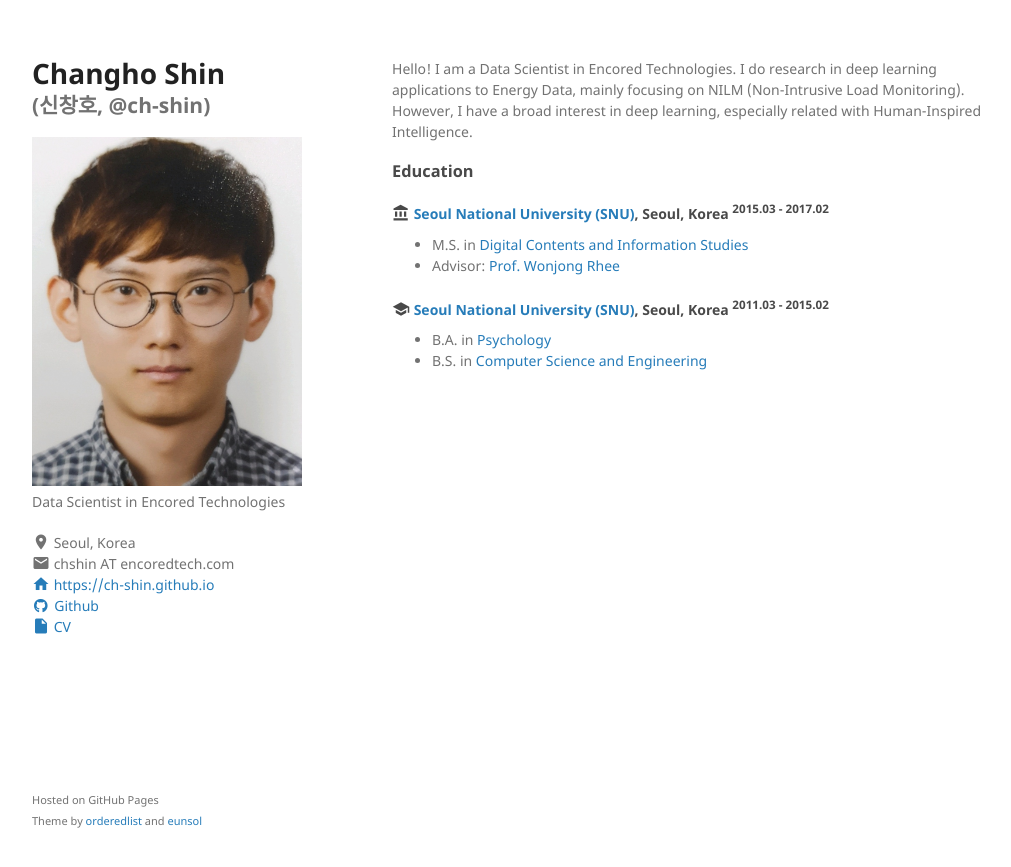
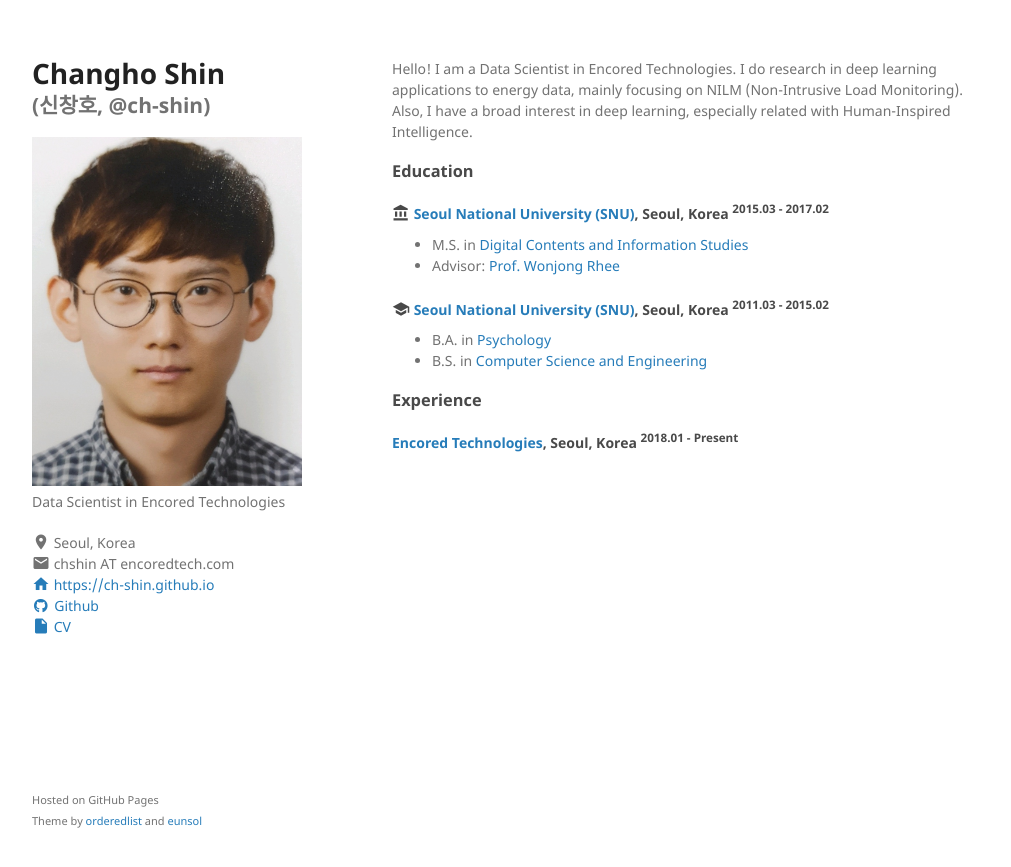
Before and after one commit to ch-shin/ch-shin.github.io, a Jekyll site: the page built from index.md, in a window 1280 px wide. Shown: the top 867 px of the page, without its empty margins (128-1139 px from the left). Built offline with Jekyll 4.4.1, drawn with Linux system fonts in a browser that asks for light colours.

Commit message:
Add experience (Encored)

```diff
--- a/index.md
+++ b/index.md
@@ -4,7 +4,7 @@ layout: default
 
 Hello!
 I am a Data Scientist in Encored Technologies.
-I do research in deep learning applications to Energy Data, mainly focusing on NILM (Non-Intrusive Load Monitoring). However, I have a broad interest in deep learning, especially related with Human-Inspired Intelligence.
+I do research in deep learning applications to energy data, mainly focusing on NILM (Non-Intrusive Load Monitoring). Also, I have a broad interest in deep learning, especially related with Human-Inspired Intelligence.
 
 ### Education
 
@@ -30,3 +30,10 @@ I do research in deep learning applications to Energy Data, mainly focusing on N
 
 [Psychology]: http://psych.snu.ac.kr/
 [Computer Science and Engineering]: https://cse.snu.ac.kr/en
+
+### Experience
+
+<h4 class="experience">
+  <a href="enertalk">Encored Technologies</a>, Seoul, Korea
+  <sup>2018.01 - Present</sup>
+</h4>
```
